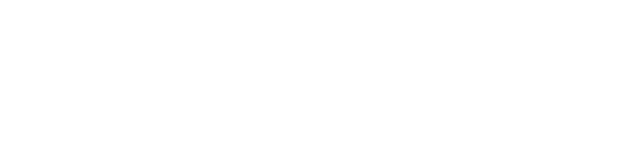
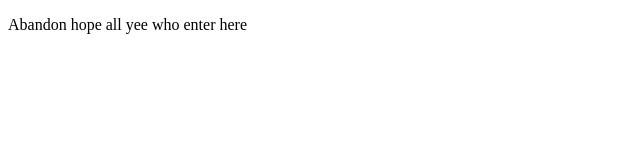
Before and after one commit to dtstrange/dtstrange, a plain HTML site: page index.html in a window 1280 px wide. Shown: the whole page, without its empty margins (0-640 px from the left). Drawn offline with Linux system fonts and the light colour scheme.

Commit message:
paragraph

```diff
--- a/index.html
+++ b/index.html
@@ -4,6 +4,8 @@
 	<title>dtstrange</title>
 </head>
 <body>
-
+	<p>
+		Abandon hope all yee who enter here
+	</p>
 </body>
 </html>
```
